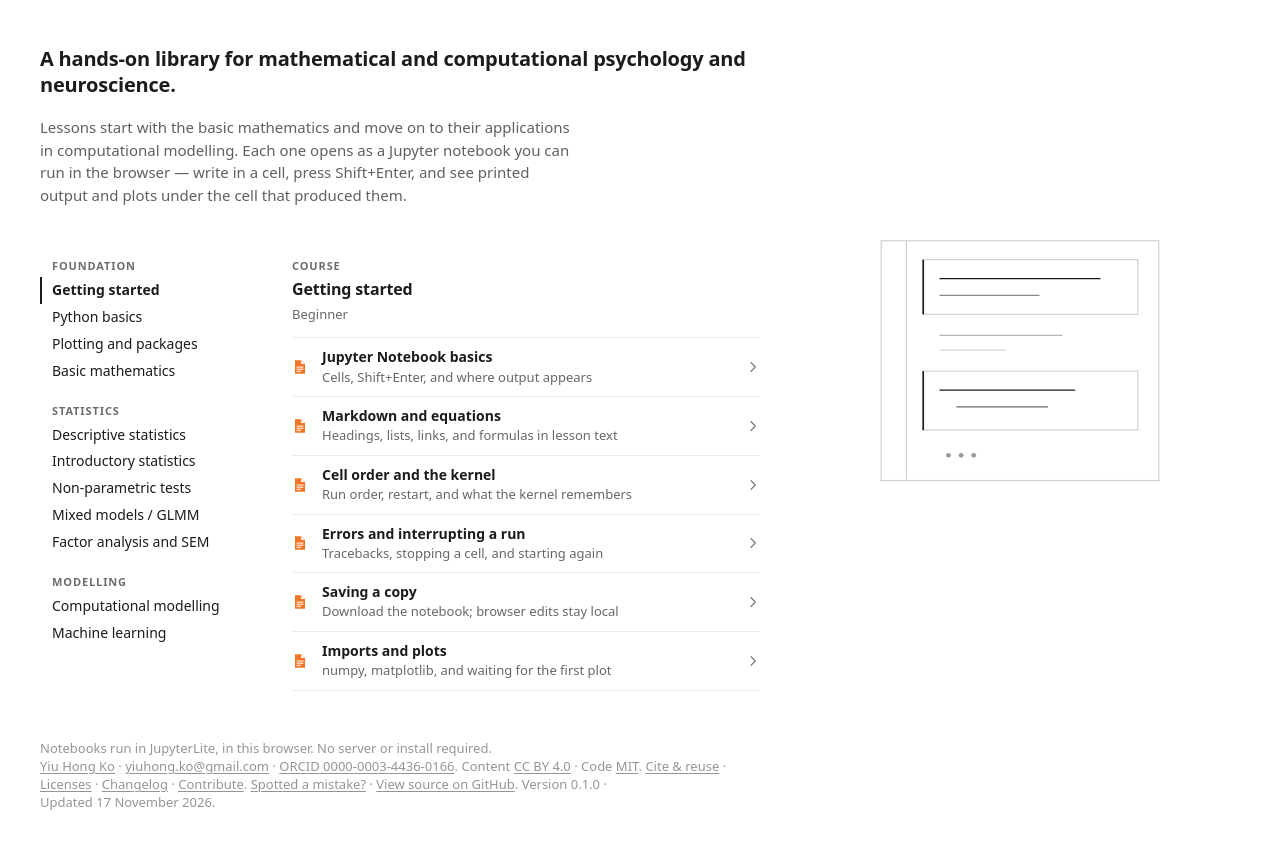
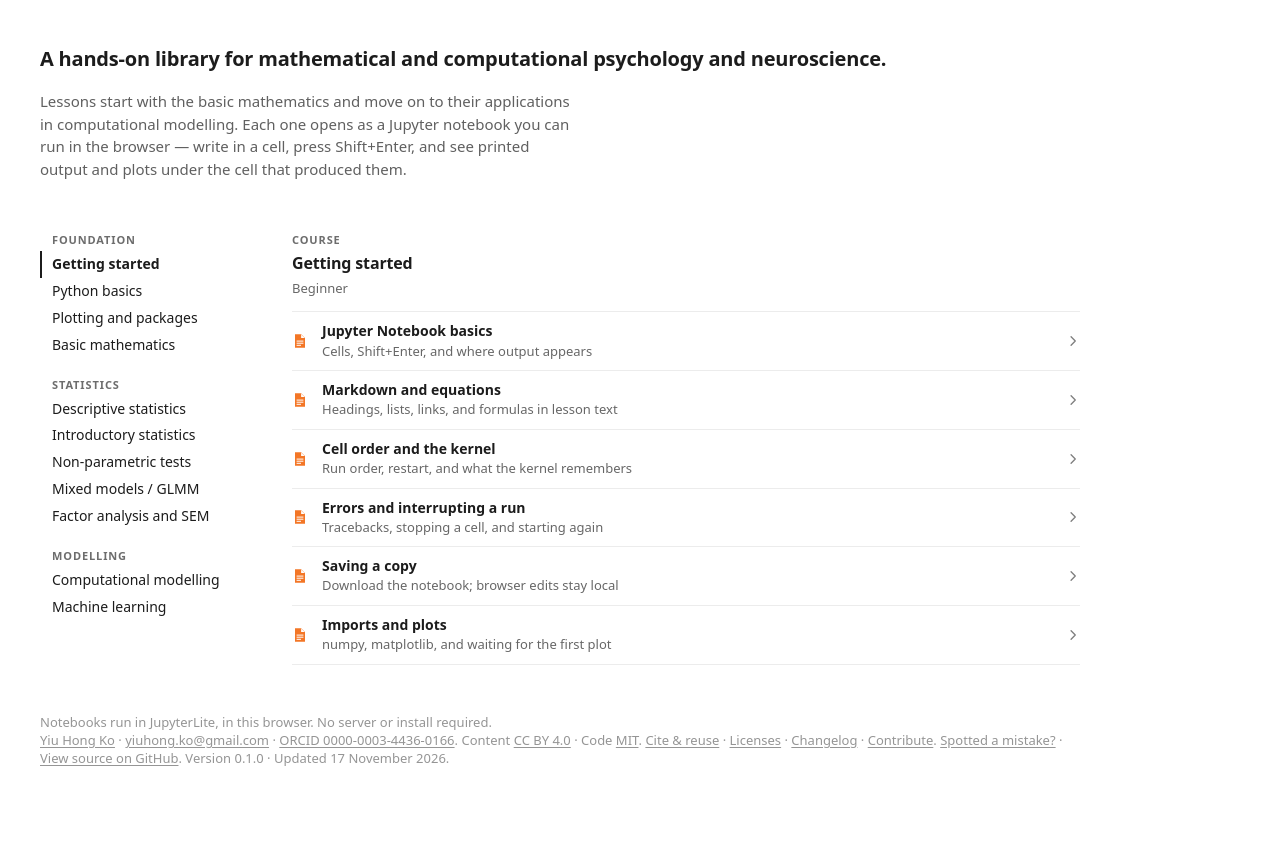
Before and after one commit to yiuhong/construct-library, a plain HTML site: page index.html in a window 1280 px wide. Shown: the part 70-918 px from the top of the page. After the commit the page ends 879 px from the top, so only its background shows below. Drawn offline with Linux system fonts and the light colour scheme.

Commit message:
Widen the library catalogue on large screens (#34)
The catalogue and footer were capped at an 800px left column, so on a wide window they occupied about half the page. From 1280px the front-page catalogue now grows to 1120px and the footer text follows it. The course drawing stays 20px to the right and appears from 1600px, where the 400px drawing fits. Phone and tablet layouts are unchanged.

Co-authored-by: Cursor Agent <cursoragent@cursor.com>
Co-authored-by: Yiu Hong Ko <yiuhong@users.noreply.github.com>

```diff
--- a/css/site.css
+++ b/css/site.css
@@ -201,10 +201,12 @@ body.notebook .wordmark-link {
   padding: 60px var(--pad) 48px;
 }
 
-/* Quiet course drawing in the empty column beside the 800px catalogue.
-   Shown from 1280px. Its top is set in js/library.js so the drawing stays
-   centred from the page heading to the end of the lesson list. The
-   catalogue stays an 800px left column. The wordmark and footer are
+/* Quiet course drawing to the right of the catalogue. From 1280px the
+   front-page catalogue widens to 1120px. The drawing is 400px wide, with
+   a 20px gap, so it sits at 1140px and is shown from 1600px, where that
+   400px fits without overlapping the list. Its top is set in js/library.js
+   so the drawing stays centred from the page heading to the end of the
+   lesson list. Below 1280px the catalogue is unchanged. The wordmark is
    unchanged. */
 .course-art {
   display: none;
@@ -215,10 +217,20 @@ body.notebook .wordmark-link {
     position: relative;
   }
 
+  body.library .library-main:not(.doc) {
+    width: min(1120px, 100%);
+  }
+
+  body.library .library-main:not(.doc) ~ .site-footer p {
+    max-width: calc(1120px - 2 * var(--pad));
+  }
+}
+
+@media (min-width: 1600px) {
   .course-art {
     display: block;
     position: absolute;
-    left: 820px;
+    left: 1140px;
     width: 400px;
     margin: 0;
     pointer-events: none;
--- a/js/library.js
+++ b/js/library.js
@@ -375,7 +375,8 @@
     var heading = document.querySelector(".library-main h1");
     var panel = document.querySelector("[data-group-panel]:not([hidden])");
     if (!root || !heading || !panel) return;
-    if (window.matchMedia("(max-width: 1279px)").matches) {
+    // Hidden below 1600px, where the 400px drawing fits beside the catalogue.
+    if (window.matchMedia("(max-width: 1599px)").matches) {
       root.style.top = "";
       return;
     }
```
Also changed, not shown: CHANGELOG.md.
